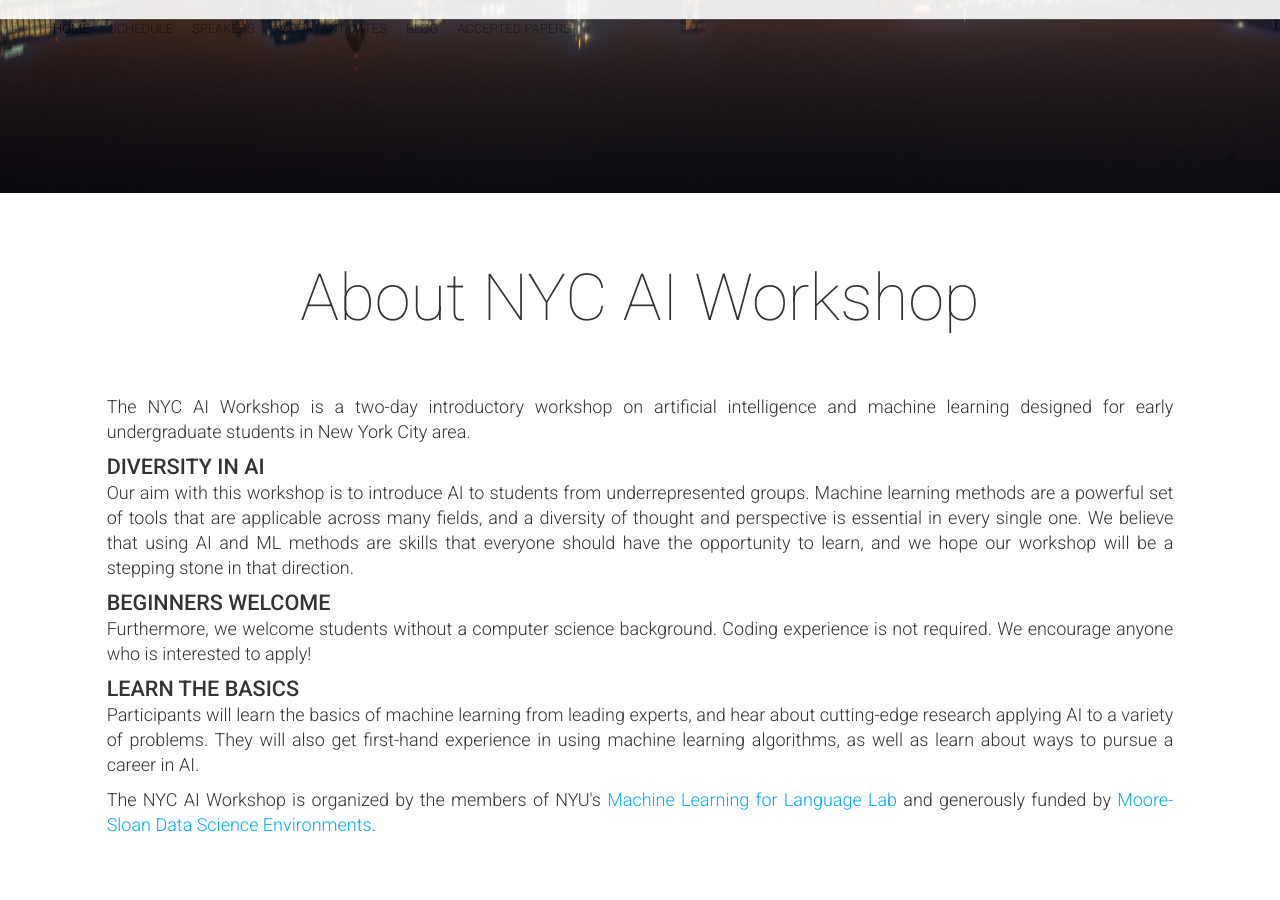
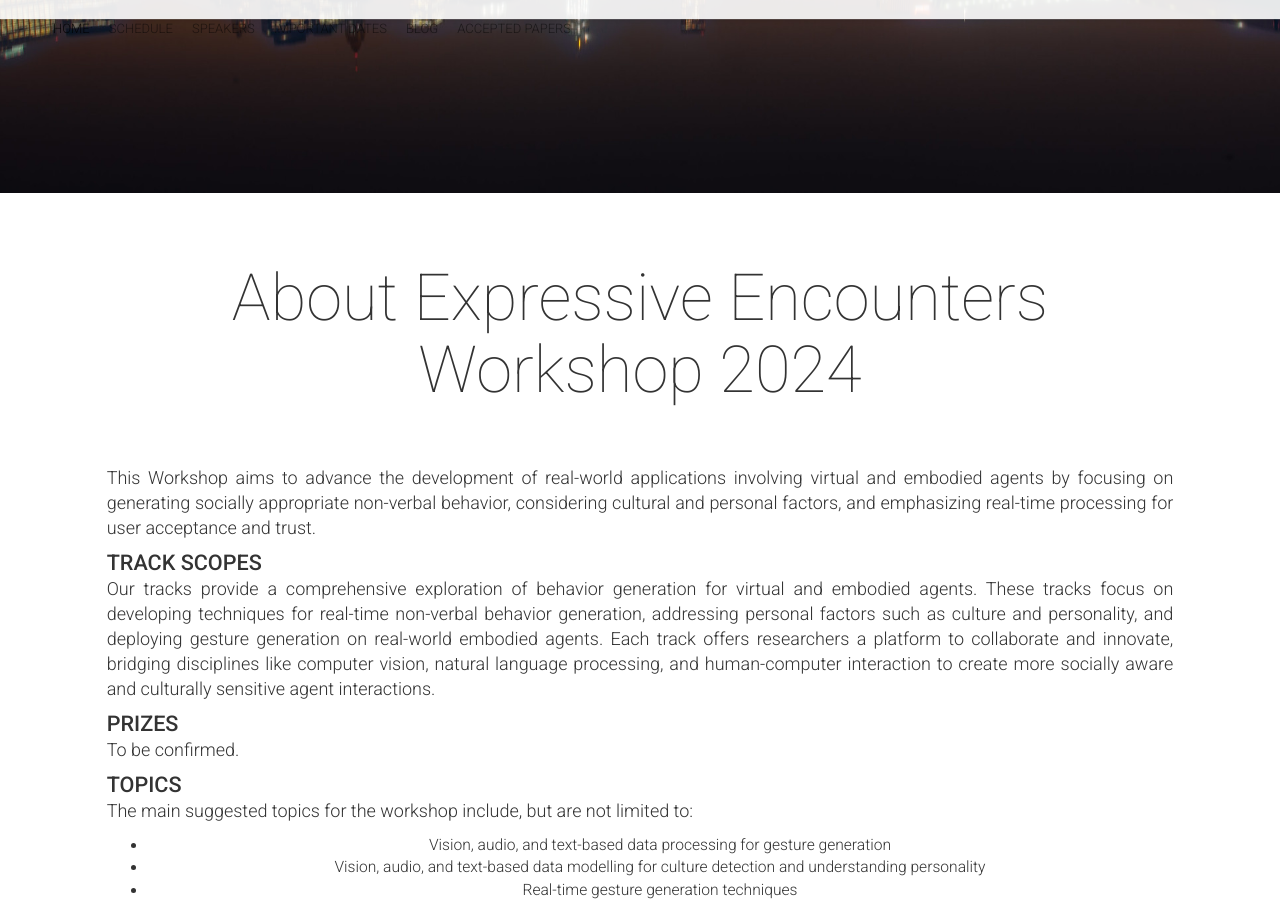
Before and after one commit to Expressive-Encounters-Workshop/.github.io, a Jekyll site: the page built from index.html, in a window 1280 px wide and 900 px high, scrolled down 707 px. Built offline with Jekyll 4.4.1, drawn with Linux system fonts in a browser that asks for light colours; nearby versions of some CDN libraries; comment, search, counter and statistics services are not loaded; some of the changed text lies outside the part shown.

Commit message:
About section and paper mock site.

```diff
--- a/_includes/about.html
+++ b/_includes/about.html
@@ -2,34 +2,40 @@
 <section id="about" class="about">
     <div class="content-wrapper">
         <div class="col-lg-10 col-lg-offset-1">
-            <h3>About NYC AI Workshop</h3>
+            <h3>About Expressive Encounters Workshop 2024</h3>
             <div class="row about-details">
                 <p align="justify">
-                    <big>The NYC AI Workshop is a two-day introductory workshop on artificial intelligence and machine learning designed for early undergraduate students in New York City area.</big>
+                    <big>This Workshop aims to advance the development of real-world applications involving virtual and embodied agents by focusing on generating socially appropriate non-verbal behavior, considering cultural and personal factors, and emphasizing real-time processing for user acceptance and trust.</big>
                 </p>
                 <p align="justify">
-                    <big><b><big>DIVERSITY IN AI</big></b><br>
-                    Our aim with this workshop is to introduce AI to students from underrepresented groups. Machine learning methods are a powerful set of tools that are applicable across many fields, and a diversity of thought and perspective is essential in every single one. We believe that using AI and ML methods are skills that everyone should have the opportunity to learn, and we hope our workshop will be a stepping stone in that direction. <br></big>
+                    <big><b><big>TRACK SCOPES</big></b><br>
+                    Our tracks provide a comprehensive exploration of behavior generation for virtual and embodied agents. These tracks focus on developing techniques for real-time non-verbal behavior generation, addressing personal factors such as culture and personality, and deploying gesture generation on real-world embodied agents. Each track offers researchers a platform to collaborate and innovate, bridging disciplines like computer vision, natural language processing, and human-computer interaction to create more socially aware and culturally sensitive agent interactions.
+                    <br></big>
                 </p>
                 <p align="justify">
-                    <big><b><big>BEGINNERS WELCOME</big></b><br>
-                    Furthermore, we welcome students without a computer science background. Coding experience is not required. We encourage anyone who is interested to apply!</big>
+                    <big><b><big>PRIZES</big></b><br>
+                    To be confirmed.
+                    </big>
+                </p>
+                <p align="justify">
+                    <big><b><big>TOPICS</big></b><br>
+                    The main suggested topics for the workshop include, but are not limited to:
+                    <ul>
+                        <li>Vision, audio, and text-based data processing for gesture generation</li>
+                        <li>Vision, audio, and text-based data modelling for culture detection and understanding personality</li>
+                        <li>Real-time gesture generation techniques</li>
+                        <li>New generative models to model personal factors (e.g., culture, personality)</li>
+                        <li>Incorporating culture and personality in generated gestures</li>
+                        <li>Gesture generation in small groups</li>
+                        <li>Techniques to transfer human-human interactions to human-agent interactions</li>
+                        <li>Transfer learning and transformer techniques to apply virtual agents' gestures to reduced degrees of freedom embodied agents</li>
+                        <li>Vision, audio, and text-based data modelling techniques for detecting trust and openness of humans towards embodied agents</li>
+                    </ul>
+                    </big>
                 </p>
 
                 <p align="justify">
-                    <big><b><big>LEARN THE BASICS</big></b><br>
-                    Participants will learn the basics of machine learning from leading experts, and hear about cutting-edge research applying AI to a variety of problems.
-                    They will also get first-hand experience in using machine learning algorithms, as well as learn about ways to pursue a career in AI.</big>
-                </p>
-
-                <!-- <p align="justify">
-                    <b>APPLY!</b><br>
-                    Apply <a href="https://docs.google.com/forms/d/1UKNzZglDmOFkXCTDA4jJBGzlsLSQ7rIcfboqHWzIP-4">here</a>! The workshop is free to participate, we will cover all costs and provide food. We'll get back to you about your application in early October.<br><br>
-                    For email updates about the workshop, sign up <a href="https://docs.google.com/forms/u/3/d/182PpuZ10_Un37eIB-y-18MWpuKXaCSxcBdIKV238xr8/edit">here</a>.
-                </p> -->
-
-                <p align="justify">
-                <big>The NYC AI Workshop is organized by the members of NYU's <a href="https://wp.nyu.edu/ml2/">Machine Learning for Language Lab</a> and generously funded by <a href="http://msdse.org/">Moore-Sloan Data Science Environments</a>.</big>
+                <big>The Expressive Encounters Workshop is organized by the members of ... .</big>
                 </p>
             </div>
         </div>
```
Also changed, not shown: _includes/acceptedpapers.html (added, +73 -0 lines), _papers/2014-07-21-call-for-papers.markdown (added, +67 -0 lines), acceptedpapers.html (added, +10 -0 lines).
